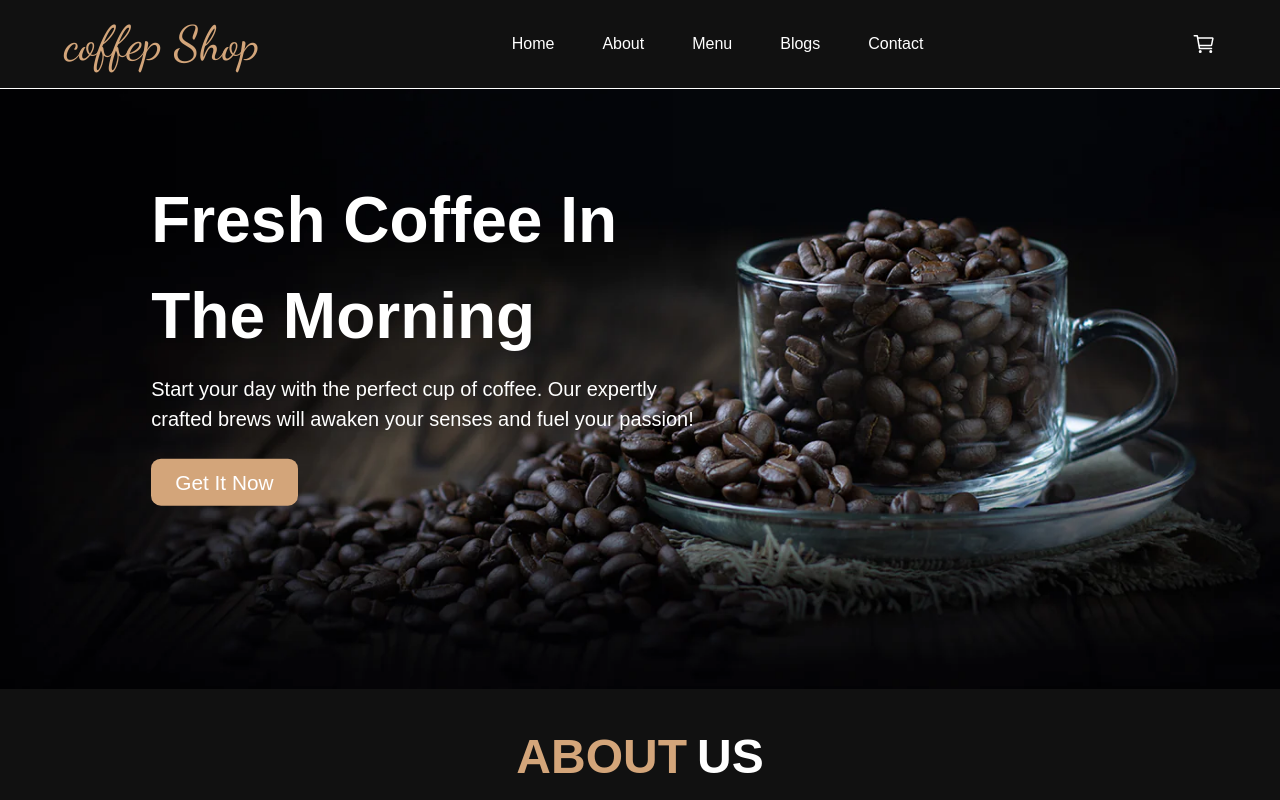
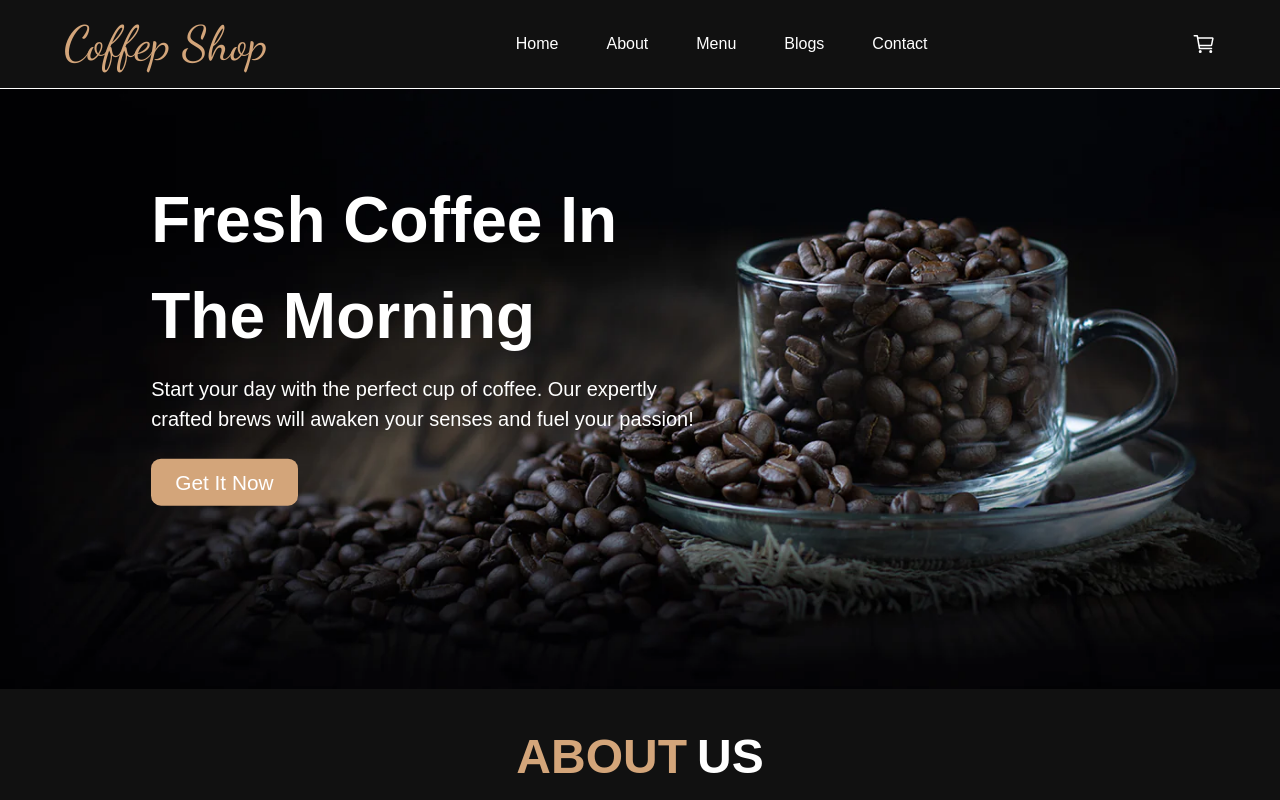
Before and after one commit to syedaaleezaabbas/coffee-shop-website, a Next.js app: page / in a window 1280 px wide. Shown: the top 800 px of the page. Built offline with nearby package versions, Linux system fonts and the light colour scheme.

Commit message:
change logo

```diff
--- a/src/components/Header.tsx
+++ b/src/components/Header.tsx
@@ -21,7 +21,7 @@ const Header = () => {
   return (
     <header className='header'>
       <div className='logo'>
-        <h1>coffep Shop</h1>
+        <h1>Coffep Shop</h1>
       </div>
 
       <nav className={`nav ${menuOpen ? 'open' : ''}`}>
```
